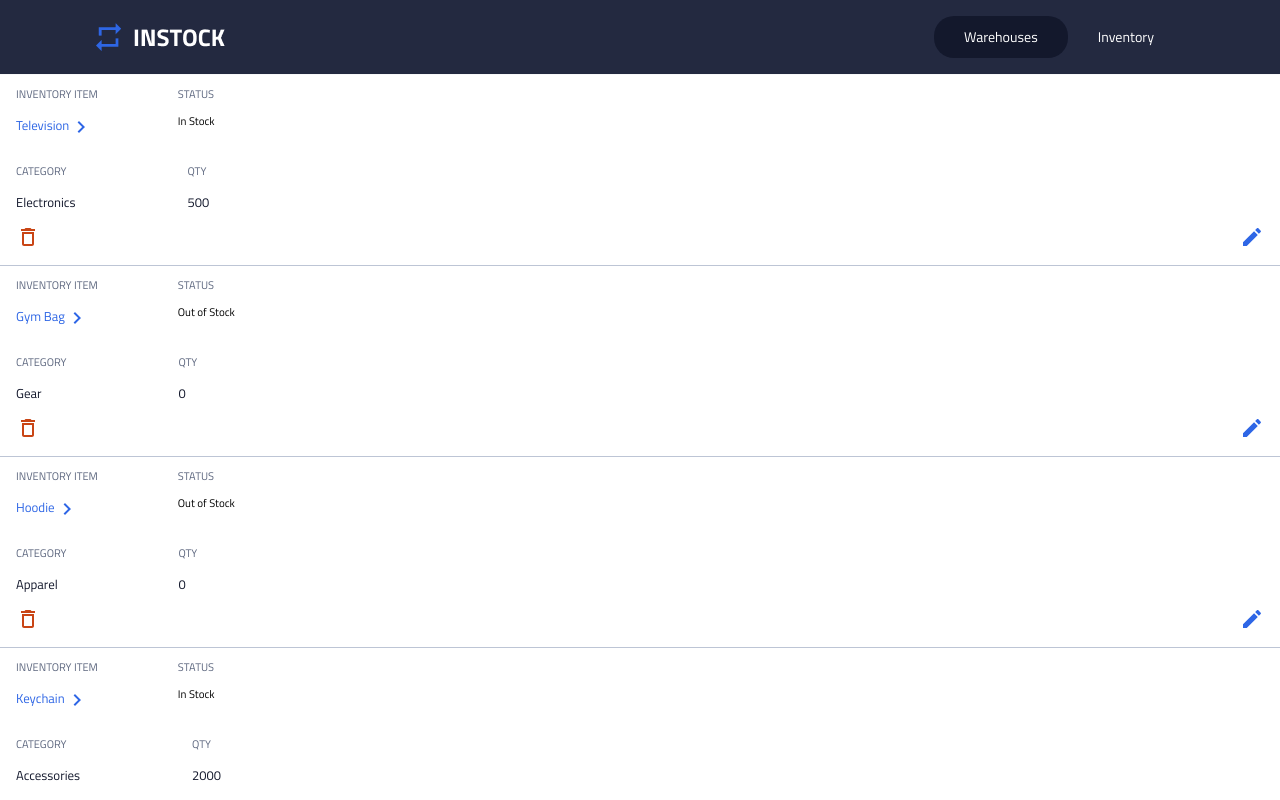
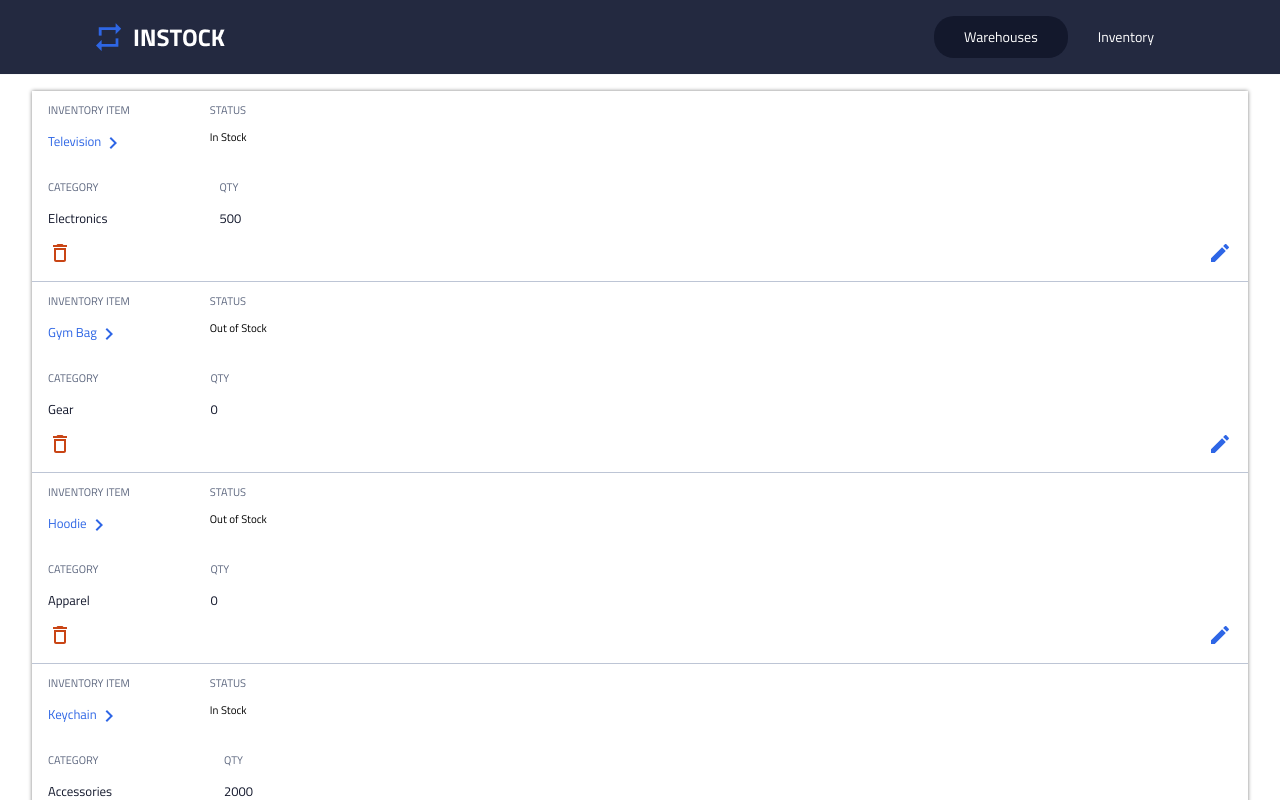
Before and after one commit to jstreich13/instock-client, a React (Create React App) app in the folder instockclient/: page / in a window 1280 px wide. Shown: the top 800 px of the page. Built offline with nearby package versions, Linux system fonts and the light colour scheme.

Commit message:
added box-shadow around the list

```diff
--- a/instockclient/src/components/WarehouseInventoryList/WarehouseInventoryList.js
+++ b/instockclient/src/components/WarehouseInventoryList/WarehouseInventoryList.js
@@ -16,7 +16,7 @@ function WarehouseInventoryList() {
             <div className="list__group">
               <div className="list__inventory-container" key={data.id}>
                 <p className="list__title">INVENTORY ITEM</p>
-                <p className="list__inventory">{data.itemName} <img className="list__item-arrow" src={arrow} alt=""/></p>
+                <p className="list__inventory">{data.itemName} <img className="list__inventory-arrow" src={arrow} alt=""/></p>
               </div>
               <div className="list__status-container">
                 <p className="list__title">STATUS</p>
--- a/instockclient/src/components/WarehouseInventoryList/WarehouseInventoryList.scss
+++ b/instockclient/src/components/WarehouseInventoryList/WarehouseInventoryList.scss
@@ -3,6 +3,9 @@
 @use '../../styles/partials/variables' as *;
 
 .list{
+
+    margin: 1rem 2rem 1rem 2rem;
+    box-shadow: 0 0 4px grey;
 
     &__container{
         border-bottom: 1px solid $cloud;
```
